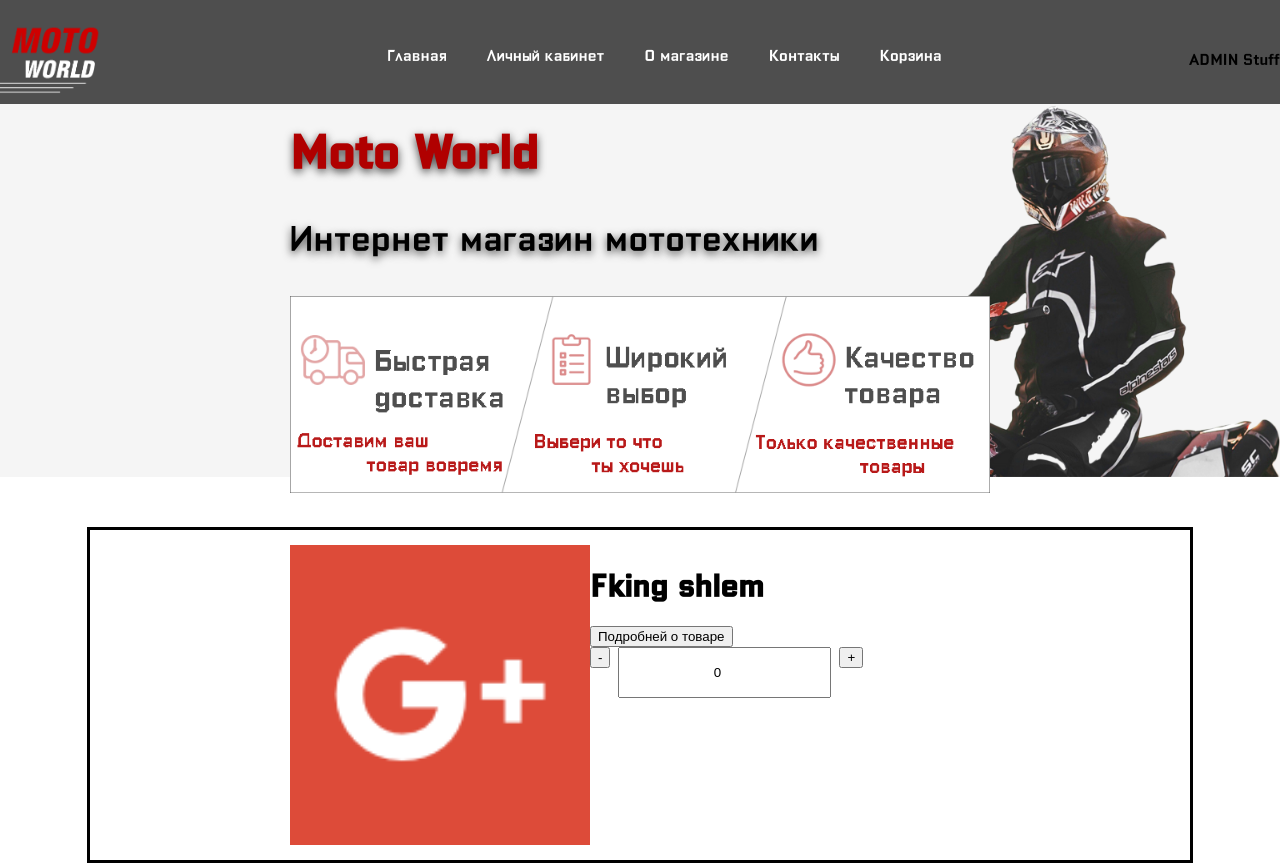
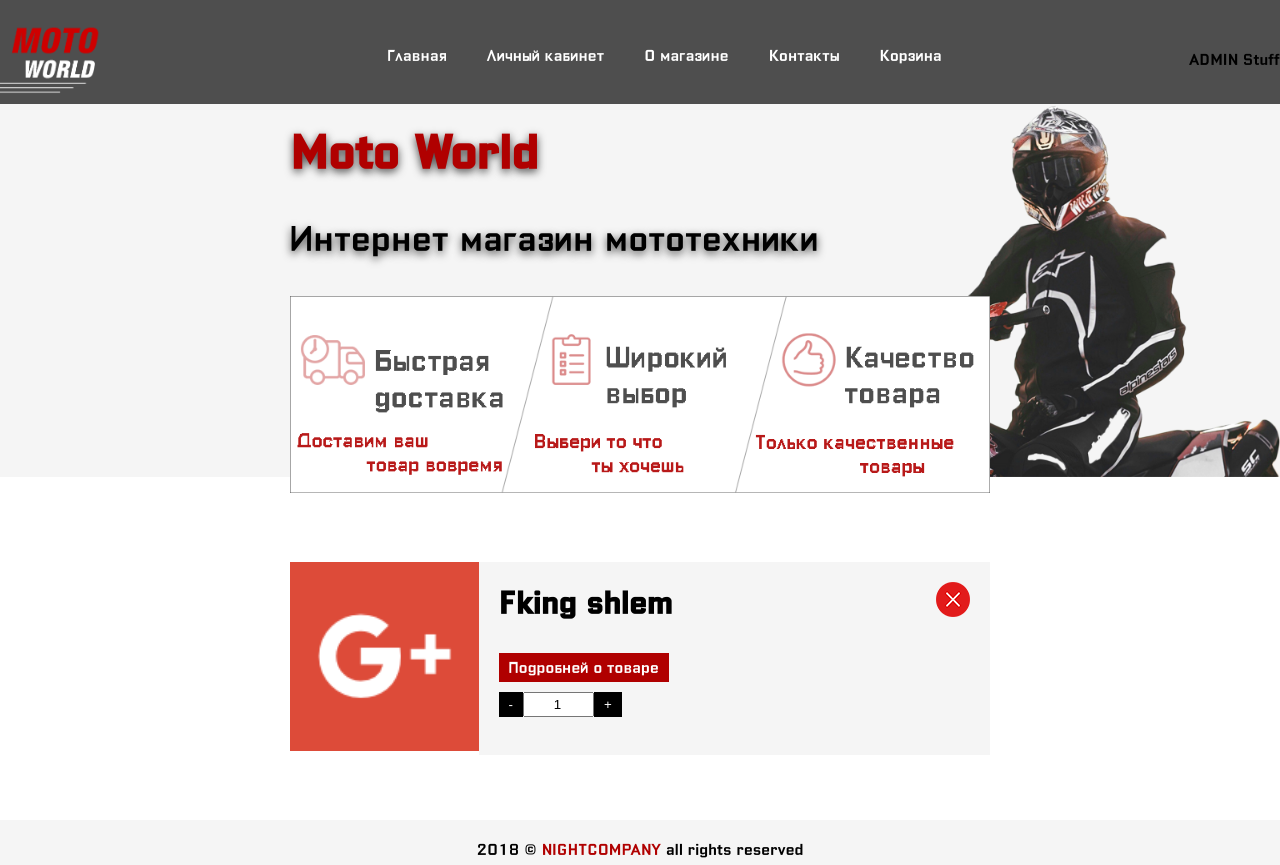
Before and after one commit to BLOCKMATERIAL/motoworld-client, an Angular app: page /cart in a window 1280 px wide. Shown: the top 865 px of the page. Built offline with nearby package versions, Linux system fonts and the light colour scheme.

Commit message:
Added cart component.

```diff
--- a/src/app/app.component.html
+++ b/src/app/app.component.html
@@ -6,7 +6,7 @@
       <li><a routerLink="">Личный кабинет</a></li>
       <li><a routerLink="/info">О магазине</a></li>
       <li><a routerLink="/contacts">Контакты</a></li>
-      <li><a routerLink="/">Корзина</a></li>
+      <li><a routerLink="/cart">Корзина</a></li>
     </ul>
     <div class="btn-admin">ADMIN Stuff</div>
   </div>
--- a/src/app/components/cart/cart.component.html
+++ b/src/app/components/cart/cart.component.html
@@ -1,10 +1,15 @@
 <div class="container">
   <div class="item-list">
     <div class="item">
-      <img src="../../../assets/icon/ic_google.png">
+      <div class="item-img">
+          <img src="../../../assets/icon/ic_google.png">
+      </div>
       <div class="description">
-        <h1>Fking shlem</h1>
-        <button>Подробней о товаре</button>
+        <div class="top-section">
+            <h1>Fking shlem</h1>
+            <a><img src="../../../assets/icon/delete.png"></a>
+        </div>
+        <button class="more-info">Подробней о товаре</button>
 
         <!-- Jquery code is here https://foundation.zurb.com/building-blocks/blocks/plus-minus-input.html -->
         <div class="plus-minus-input">
@@ -14,7 +19,7 @@
               </button>
             </div>
 
-            <input class="input-group-field" type="number" name="quantity" value="0">
+            <input class="input-group-field" type="number" name="quantity" value="1">
 
             <div class="input-group-button">
               <button type="button" data-quantity="plus" data-field="quantity">
--- a/src/app/components/cart/cart.component.styl
+++ b/src/app/components/cart/cart.component.styl
@@ -11,29 +11,58 @@ secondary-text-color = primary-dark-color
     max-width: 1070px
     margin: auto
     padding: 15px
-    border:solid
+
+
     .item-list
         max-width: 700px
         margin: auto
+        padding: 20px
+
         .item
             display:flex
             flex-direction: row
-            img
-                width:300px
-                height:auto
 
+            .item-img
+                width: 200px
+                img
+                    width: 100%
+                    height:auto
+
+            .description
+                padding: 0 20px;
+                background: primary-grey-color
+                width: 500px
+                .top-section
+                    display:flex
+                    justify-content: space-between
+                    a
+                        padding-top 20px
+                .more-info
+                    margin: 10px 0
+                    padding: 5px 10px
+                    background: primary-text-color
+                    font-family SecondaryColumbia
+                    font-size 1em
+                    color: white
+                    border: none
+                    outline: none
         .plus-minus-input
             display:flex
-            justify-content: center
-        .input-group-field
-            text-align: center;
-            margin-left: 0.5rem;
-            margin-right: 0.5rem;
-            padding: 1rem;
 
-            button
-                border-radius: 50%;
-                padding: 0.25em 0.8em;
+            .input-group-button
+                button
+                    background: black
+                    color: white
+                    padding: 5px 10px
+                    border:none
+                    outline: none
+
+            .input-group-field
+                text-align: center;
+                width: 50px
+                padding-left: 15px
+
+
 
 
 
--- a/src/app/components/contacts/contacts.component.html
+++ b/src/app/components/contacts/contacts.component.html
@@ -3,4 +3,17 @@
     <p>Киев ул. Соколова</p>
     <p>Киев ул. Соколова</p>
     <p>Киев ул. Соколова</p>
+
+    <h1>Контакты</h1>
+    <p>Киев ул. Соколова</p>
+    <p>Киев ул. Соколова</p>
+    <p>Киев ул. Соколова</p>
+
+    <h1>Email</h1>
+    <p>Киев ул. Соколова</p>
+    <p>Киев ул. Соколова</p>
+    <p>Киев ул. Соколова</p>
+
+
+    <img src="../../..//assets/icon/ic_google.png">
 </div>
--- a/src/app/components/contacts/contacts.component.styl
+++ b/src/app/components/contacts/contacts.component.styl
@@ -14,8 +14,10 @@ secondary-text-color = primary-dark-color
     padding: 15px;
     margin-bottom: 30px;
     h1
-        font-size: 20px
+        font-size: 22px
+        color: black
+    p
+        font-size: 18px
+        font-family: SecondaryColumbia
         color: primary-text-color
-    p
-        font-size: 16px
-        font-family: SecondaryColumbia
+        line-height: 1
```
Also changed, not shown: src/assets/icon/delete.png (added).
